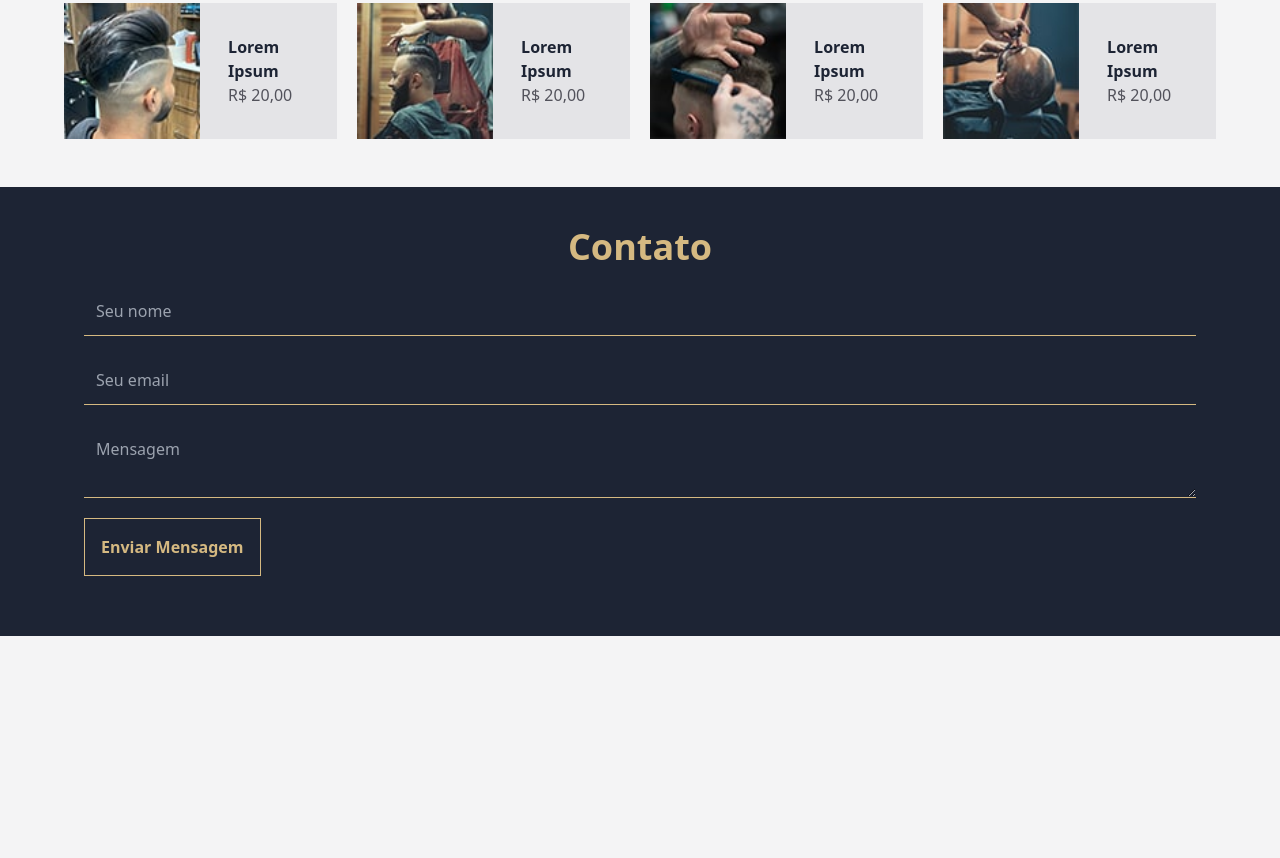
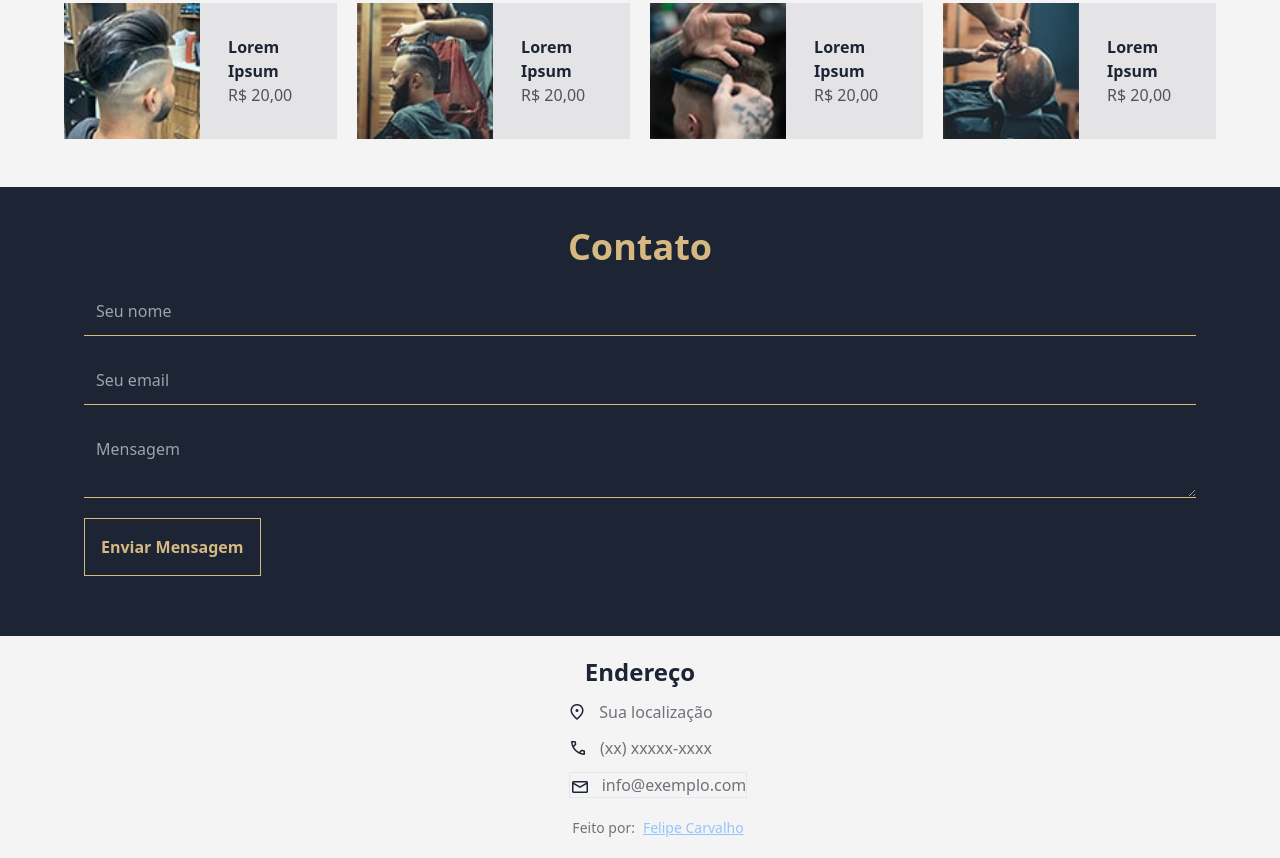
Before and after one commit to FelipePinha/Barber-LangingPage-template, a website: page src/index.html in a window 1280 px wide. Shown: the part 2167-3025 px from the top of the page. Before the commit the page ends 2803 px from the top, so only its background shows below. Drawn offline with Linux system fonts and the light colour scheme.

Commit message:
done footer

```diff
--- a/src/index.html
+++ b/src/index.html
@@ -164,5 +164,28 @@
         </div>
     </section>
 
+    <footer class="max-w-6xl mx-auto text-zinc-500 p-5 space-y-5">
+        <div class="w-full flex flex-col text-start items-center space-y-3">
+            <h3 class="text-2xl text-dark-blue font-bold">Endereço</h3>
+            <div class="flex items-center gap-3">
+                <img class="w-5" src="./images/address.png" alt="endereço">
+                <p class="flex-1">Sua localização</p>
+            </div>
+            <div class="flex items-center gap-3">
+                <img class="w-5" src="./images/phone.png" alt="telefone">
+                <p class="flex-1">(xx) xxxxx-xxxx</p>
+            </div>
+            <div class="flex items-end gap-3 border ml-9">
+                <img class="w-5" src="./images/mail.png" alt="email">
+                <p>info@exemplo.com</p>
+            </div>
+        </div>
+
+        <div class="flex items-center justify-center gap-2 ml-9">
+            <p class="text-sm">Feito por:</p>
+            <a class="text-sm text-blue-300 underline" href="https://github.com/felipepinha">Felipe Carvalho</a>
+        </div>
+    </footer>
+
 </body>
 </html>
```
Also changed, not shown: src/css/output.css, src/images/address.png (added), src/images/mail.png (added), src/images/phone.png (added).
